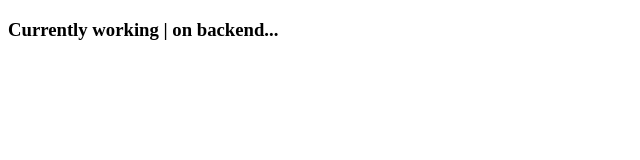
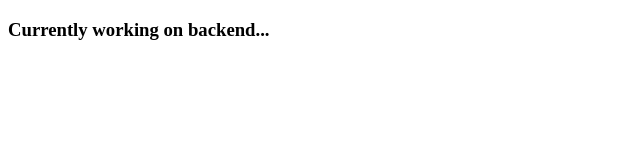
Before and after one commit to EmediongFrancis/Prison-Break-API, a website: page frontend/html/LandingPage.html in a window 1280 px wide. Shown: the full height of the page, 0-640 px from the left. Drawn offline with Linux system fonts and the light colour scheme.

Commit message:
Update landing page

```diff
--- a/frontend/html/LandingPage.html
+++ b/frontend/html/LandingPage.html
@@ -9,6 +9,6 @@
 
 </head>
 <body>
-    <h3>Currently working | on backend...</h3>
+    <h3>Currently working on backend...</h3>
 </body>
 </html>
```
